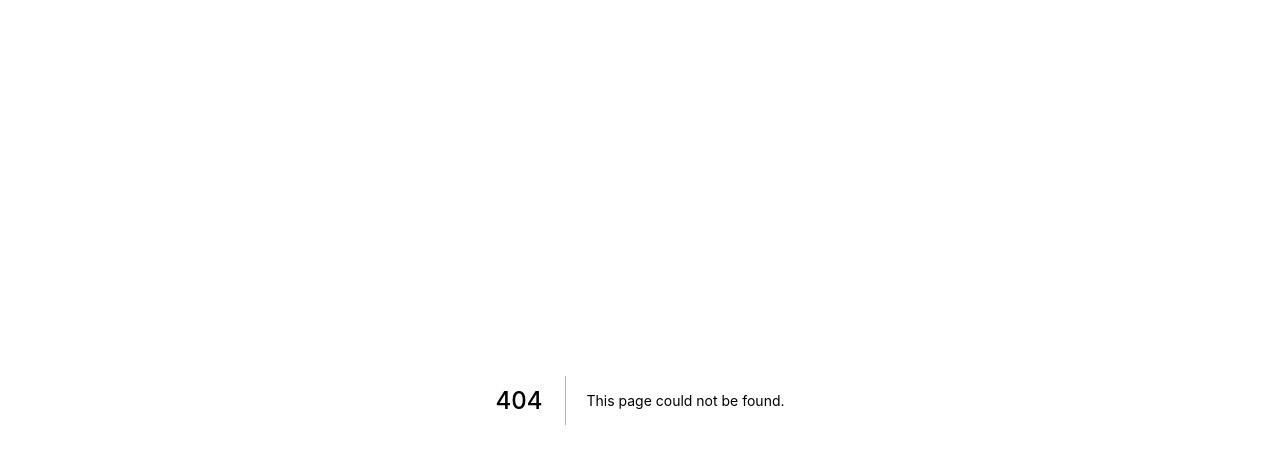
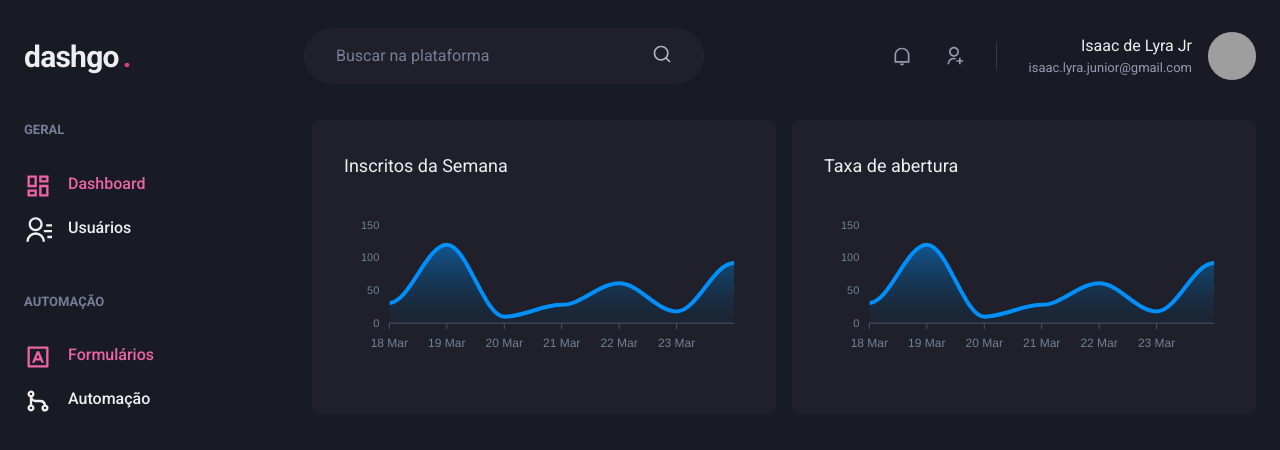
Before and after one commit to isaaclyra132/dashgo-ignite, a Next.js app: page /dashboard in a window 1280 px wide. Before the commit this address had no page. Shown: the top 450 px of the page. Built offline with nearby package versions, Linux system fonts and the light colour scheme; grey boxes are pictures that could not be loaded.

Commit message:
login and dashboard pages

```diff
--- a/package.json
+++ b/package.json
@@ -13,10 +13,13 @@
     "@chakra-ui/react": "^1.8.8",
     "@emotion/react": "^11.9.0",
     "@emotion/styled": "^11.8.1",
+    "apexcharts": "^3.35.0",
     "framer-motion": "^6.3.0",
     "next": "12.1.5",
     "react": "18.0.0",
-    "react-dom": "18.0.0"
+    "react-apexcharts": "^1.4.0",
+    "react-dom": "18.0.0",
+    "react-icons": "^4.3.1"
   },
   "devDependencies": {
     "@types/node": "^17.0.25",
--- /dev/null
+++ b/src/components/Header.tsx
@@ -0,0 +1,85 @@
+import { Flex, Text, Input, Icon, HStack, Box, Avatar } from "@chakra-ui/react";
+import { RiNotificationLine, RiSearchLine, RiUserAddLine } from 'react-icons/ri'
+
+export function Header() {
+    return (
+        <Flex
+            as="header"
+            width="100%"
+            maxWidth={1480}
+            height="20"
+            mx="auto"
+            mt="4"
+            px="6"
+            align="center"
+        >
+            <Text
+                fontSize="3xl"
+                fontWeight="bold"
+                letterSpacing="tight"
+                w="64"
+            >
+                dashgo
+                <Text as="span" marginLeft="1" color="pink.500">.</Text>
+            </Text>
+
+            <Flex
+                as="label"
+                flex="1"
+                py="4"
+                px="8"
+                ml="6"
+                maxWidth={400}
+                alignSelf="center"
+                color="gray.200"
+                bg="gray.800"
+                borderRadius="full"
+            >
+                <Input
+                    color= "gray.50"
+                    variant="unstyled"
+                    placeholder="Buscar na plataforma"
+                    _placeholder={{ color: 'gray.400' }}
+                />
+                <Icon as={RiSearchLine} fontSize="20"/>
+            </Flex>
+
+            <Flex
+                align="center"
+                ml="auto"
+            >
+                <HStack
+                    spacing="8"
+                    mx="8"
+                    pr="8"
+                    py="1"
+                    color="gray.300"
+                    borderRightWidth={1}
+                    borderColor="gray.700"
+                >
+                    <Icon as={RiNotificationLine} fontSize="20"/>
+                    <Icon as={RiUserAddLine} fontSize="20"/>
+                </HStack>
+
+                <Flex
+                    align="center"
+                >
+                    <Box
+                        mr="4"
+                        textAlign="right"
+                    >
+                        <Text>Isaac de Lyra Jr</Text>
+                        <Text
+                            color="gray.300"
+                            fontSize="small"
+                        >
+                            isaac.lyra.junior@gmail.com
+                        </Text>
+                    </Box>
+
+                    <Avatar size="md" name="Isaac de Lyra" src="https://github.com/isaaclyra132.png"/>
+                </Flex>
+            </Flex>
+        </Flex>
+    );
+}
--- /dev/null
+++ b/src/components/Sidebar.tsx
@@ -0,0 +1,78 @@
+import { Box, Icon, Link, Stack, Text } from "@chakra-ui/react";
+import { RiContactsLine, RiDashboardLine, RiGitMergeLine, RiInputMethodLine } from "react-icons/ri";
+
+export function Sidebar() {
+    return(
+        <Box
+            as="aside"
+            w="64"
+            mr="8"
+        >
+            <Stack
+                spacing="12"
+                align="flex-start"
+            >
+                <Box>
+                    <Text
+                        fontWeight="bold"
+                        color="gray.400"
+                        fontSize="small"
+                    >
+                        GERAL
+                    </Text>
+                    <Stack
+                        spacing="4"
+                        mt="8"
+                        align="stretch"
+                    >
+                        <Link
+                            display="flex"
+                            // align="center"
+                            color="pink.400"
+                        >
+                            <Icon as={RiDashboardLine} fontSize="28"/>
+                            <Text ml="4" fontWeight="medium">Dashboard</Text>
+                        </Link>
+                        <Link
+                            display="flex"
+                            // align="center"
+                        >
+                            <Icon as={RiContactsLine} fontSize="28"/>
+                            <Text ml="4" fontWeight="medium">Usuários</Text>
+                        </Link>
+                    </Stack>
+                </Box>
+                <Box>
+                    <Text
+                        fontWeight="bold"
+                        color="gray.400"
+                        fontSize="small"
+                    >
+                        AUTOMAÇÃO
+                    </Text>
+                    <Stack
+                        spacing="4"
+                        mt="8"
+                        align="stretch"
+                    >
+                        <Link
+                            display="flex"
+                            // align="center"
+                            color="pink.400"
+                        >
+                            <Icon as={RiInputMethodLine} fontSize="28"/>
+                            <Text ml="4" fontWeight="medium">Formulários</Text>
+                        </Link>
+                        <Link
+                            display="flex"
+                            // align="center"
+                        >
+                            <Icon as={RiGitMergeLine} fontSize="28"/>
+                            <Text ml="4" fontWeight="medium">Automação</Text>
+                        </Link>
+                    </Stack>
+                </Box>
+            </Stack>
+        </Box>
+    );
+}
--- /dev/null
+++ b/src/pages/dashboard.tsx
@@ -0,0 +1,113 @@
+import { Box, Flex, SimpleGrid, Text, theme } from "@chakra-ui/react";
+import dynamic from 'next/dynamic';
+import { Header } from "../components/Header";
+import { Sidebar } from "../components/Sidebar";
+
+const Chart = dynamic(()=> import('react-apexcharts'), {
+    ssr: false,
+});
+
+const options= {
+    chart: {
+        toolbar: {
+            show:false,
+        },
+        zoom: {
+            enabled: false,
+        },
+        foreColor: theme.colors.gray[500],
+    },
+    grid: {
+        show:false,
+    },
+    dataLabels: {
+        enabled: false,
+    },
+    tooltip: {
+        enabled: false,
+    },
+    xaxis: {
+        type: 'datetime',
+        axisBorder: {
+            color: theme.colors.gray[600]
+        },
+        axisTicks: {
+            color: theme.colors.gray[600]
+        },
+        categories: [
+            '2021-03-18T00:00:00.000Z',
+            '2021-03-19T00:00:00.000Z',
+            '2021-03-20T00:00:00.000Z',
+            '2021-03-21T00:00:00.000Z',
+            '2021-03-22T00:00:00.000Z',
+            '2021-03-23T00:00:00.000Z',
+            '2021-03-24T00:00:00.000Z',
+        ]
+    },
+    fill: {
+        opacity: 0.3,
+        type: 'gradient',
+        gradient: {
+            shade: 'dark',
+            opacityFrom: 0.7,
+            opacityTo: 0.3,
+        }
+    }
+};
+
+const series= [
+    { name: 'series1', data: [31, 120, 10, 28, 61, 18, 92] }
+];
+
+export default function Dashboard() {
+    return (
+        <Flex direction="column" h="100vh">
+            <Header/>
+
+            <Flex w="100%" my="6" maxWidth={1480} mx="auto" px="6">
+                <Sidebar/>
+
+                <SimpleGrid flex="1" gap="4" minChildWidth="320px" align="flex-start">
+                    <Box
+                        p="8"
+                        bg="gray.800"
+                        borderRadius={8}
+                        pb="4"
+                    >
+                        <Text
+                            fontSize="lg"
+                            mb="4"
+                        >
+                            Inscritos da Semana
+                        </Text>
+                        <Chart
+                            options={options}
+                            series={series}
+                            type="area"
+                            height={160}
+                        />
+                    </Box>
+                    <Box
+                        p="8"
+                        bg="gray.800"
+                        borderRadius={8}
+                        pb="4"
+                    >
+                        <Text
+                            fontSize="lg"
+                            mb="4"
+                        >
+                            Taxa de abertura
+                        </Text>
+                        <Chart
+                            options={options}
+                            series={series}
+                            type="area"
+                            height={160}
+                        />
+                    </Box>
+                </SimpleGrid>
+            </Flex>
+        </Flex>
+    )
+}
```
Also changed, not shown: src/components/Form/Input.tsx (added, +27 -0 lines), src/pages/index.tsx (+26 -2 lines), 1 other file (tests, documents, lock files or other folders).
